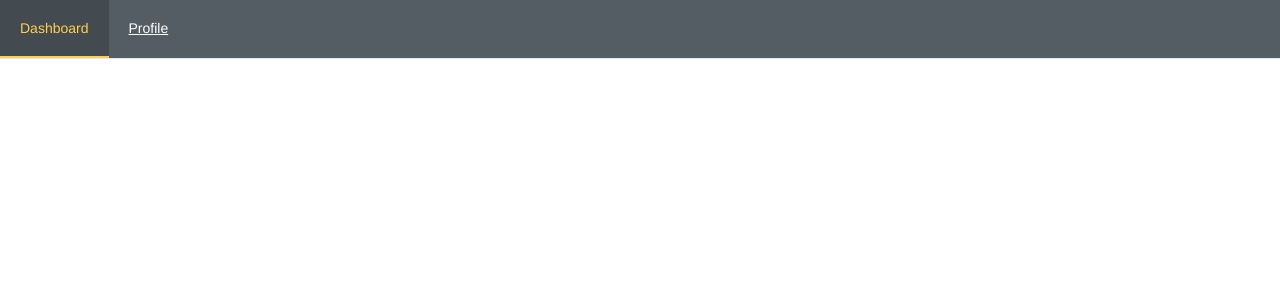
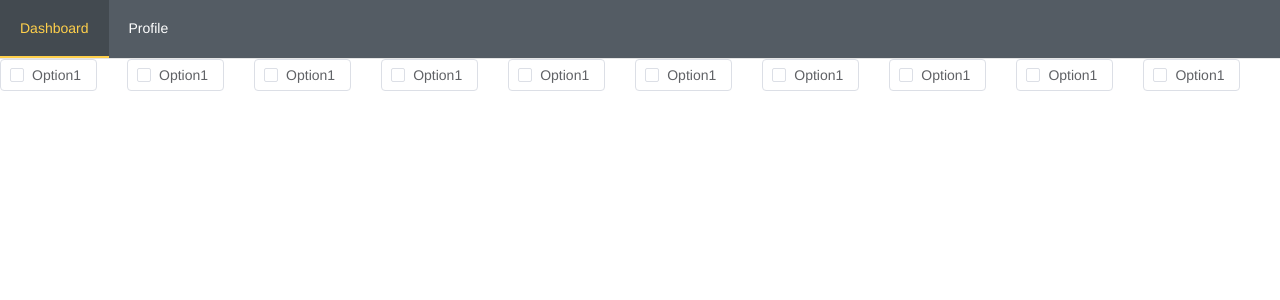
Before and after one commit to barathan11/YME-Hackathon-Team-13, a Vue app in the folder client/: page /Interests in a window 1280 px wide. Before the commit this address had no page. Shown: the top 300 px of the page. Built offline with nearby package versions, Linux system fonts and the light colour scheme.

Commit message:
added checkboxes

```diff
--- a/client/src/App.vue
+++ b/client/src/App.vue
@@ -21,6 +21,14 @@ export default {
     padding: 0;
     transition: all 0.5s;
 }
+a {
+    color: inherit;
+    text-decoration: none;
+}
+a:hover {
+    text-decoration: none;
+    cursor: pointer;
+}
 #app {
     font-family: Avenir, Helvetica, Arial, sans-serif;
     -webkit-font-smoothing: antialiased;
--- a/client/src/router/index.js
+++ b/client/src/router/index.js
@@ -1,6 +1,7 @@
 import { createRouter, createWebHistory } from 'vue-router';
 import Dashboard from '@/views/Dashboard.vue';
 import Profile from '@/views/Profile.vue';
+import Interests from '@/views/Interests.vue';
 
 const routes = [
     {
@@ -13,6 +14,11 @@ const routes = [
         name: 'Profile',
         component: Profile,
     },
+    {
+        path: '/Interests',
+        name: 'Interests',
+        component: Interests,
+    },
 ];
 
 const router = createRouter({
--- /dev/null
+++ b/client/src/views/Interests.vue
@@ -0,0 +1,22 @@
+<template>
+    <div class="Interests">
+        <div>
+            <el-checkbox
+                v-for="i in 10"
+                :key="i"
+                v-model="checked1"
+                label="Option1"
+                border
+            ></el-checkbox>
+        </div>
+    </div>
+</template>
+
+<script>
+export default {
+    name: 'Interests',
+    components: {},
+};
+</script>
+
+<style lang="scss" scoped></style>
--- a/client/src/views/Profile.vue
+++ b/client/src/views/Profile.vue
@@ -40,6 +40,7 @@
                     </el-icon>
                 </div>
             </div>
+            <router-link :to="{ name: 'Interests' }">
                 <div class="info__item">
                     <div class="info__item--text">Interests</div>
                     <div class="info__item--icon">
@@ -48,6 +49,7 @@
                         </el-icon>
                     </div>
                 </div>
+            </router-link>
             <div class="info__item">
                 <div class="info__item--text">Your Goal</div>
                 <div class="info__item--icon">
```
Lines whose indentation alone changed are shown as unchanged.
